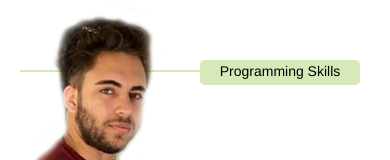
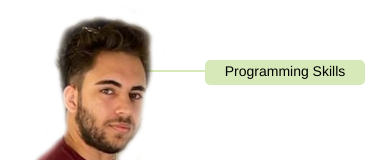
Before and after one commit to MateusHenriqDaSilva/Port, a Next.js app: page / in a window 390 px wide. Shown: the part 146-306 px from the top of the page. Built offline with nearby package versions, Linux system fonts and the light colour scheme.

Commit message:
first commit

```diff
--- a/src/styles/corpo.module.css
+++ b/src/styles/corpo.module.css
@@ -1161,7 +1161,7 @@
     }
 }
 
-@media only screen and (max-width: 501px) {
+@media only screen and (max-width: 450px) {
     .imagemEspacoGlobal {
         display: flex;
         width: 100%;
@@ -1169,7 +1169,8 @@
 
     .imagemEspaco {
         display: flex;
-        height: 500px;
+        height: 300px;
+        width: 400px;
         z-index: 1;
         justify-content: left;
         align-items: center;
@@ -1187,8 +1188,8 @@
     }
 
     .linhaReta1 {
-        width: 190px;
-        margin-left: -370px;
+        width: 120px;
+        margin-left: -270px;
     }
 
     .quadrado1 {
```
